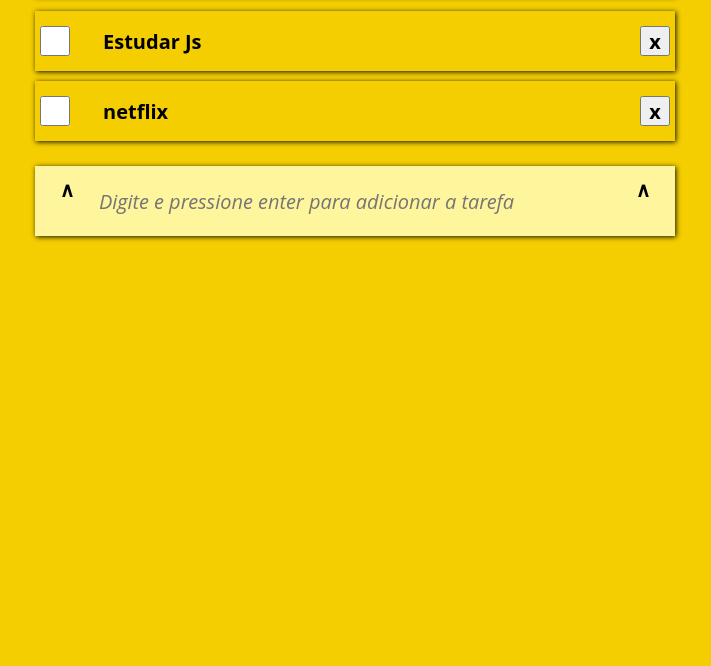
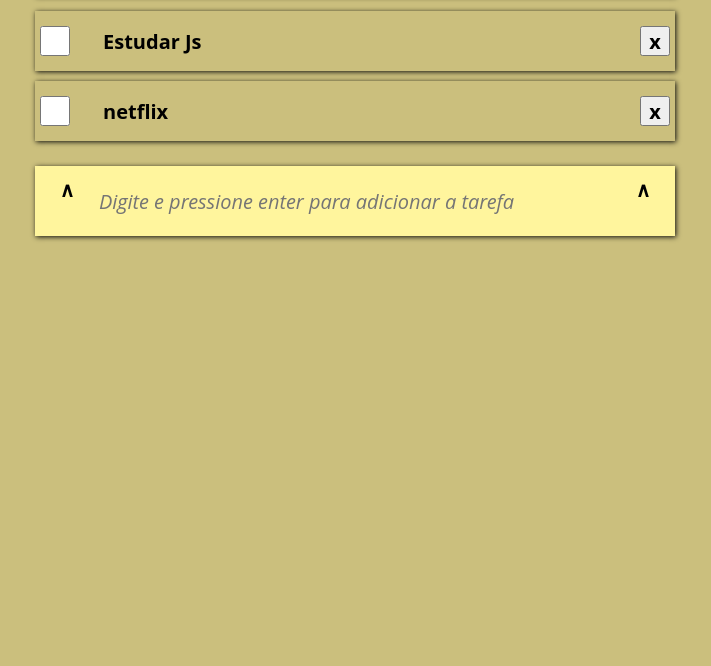
Before and after one commit to jonathasobelo/tarefas, a plain HTML site: page index.html in a window 1280 px wide. Shown: the part 134-800 px from the top of the page, without its empty margins (285-996 px from the left). Drawn offline with Linux system fonts and the light colour scheme.

Commit message:
subindo projeto

```diff
--- a/style.css
+++ b/style.css
@@ -1,5 +1,5 @@
 :root {
-    --primary-color: #F4CE01;
+    --primary-color: #cbbf7d;
     --secondary-color: #0F0F0B;
 }
 
```
